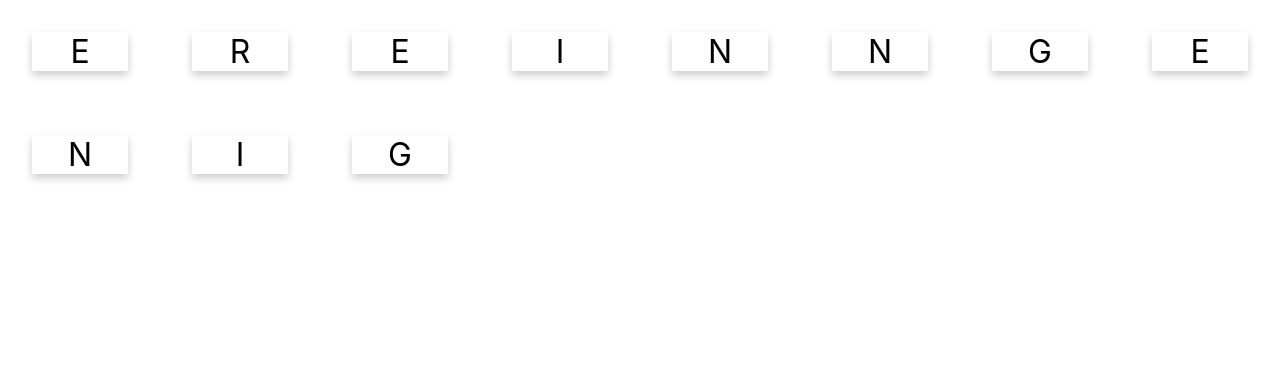
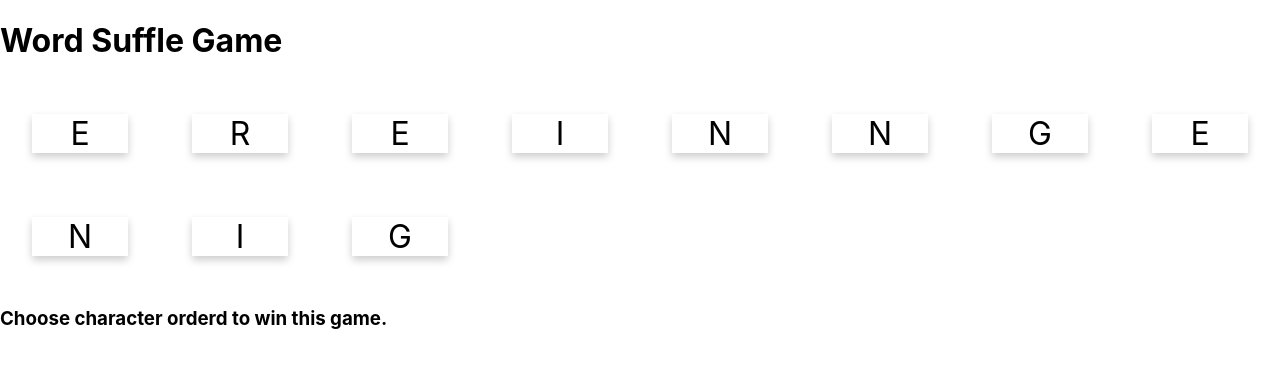
Before and after one commit to phumin-psu/3sa03-lab, a React (Create React App) app: page / in a window 1280 px wide. Shown: the top 368 px of the page. Built offline with nearby package versions, Linux system fonts and the light colour scheme.

Commit message:
Remake UI

```diff
--- a/src/App.js
+++ b/src/App.js
@@ -5,7 +5,11 @@ import WordCard from './WordCard';
 const word = ["Hello", "CoE", "Computer", "Engineering", "PSU"];
 function App() {
   return (
-    <WordCard value={word[Math.floor(Math.random() * word.length)]}/>
+    <div>
+      <h1>Word Suffle Game</h1>
+      <WordCard value={word[Math.floor(Math.random() * word.length)]}/>
+      <h3>Choose character orderd to win this game.</h3>
+    </div>
   );
 }
 
```
Also changed, not shown: src/submission.md (+1 -0 lines).
